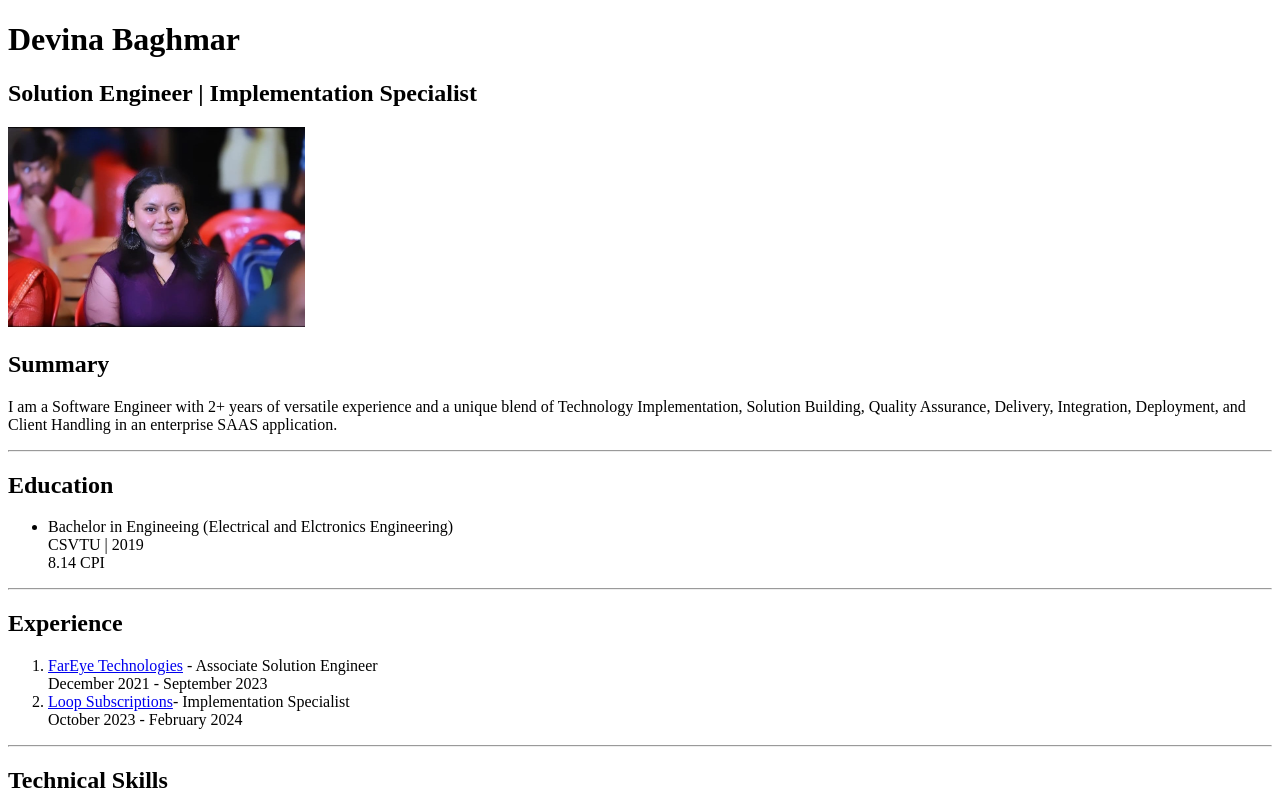
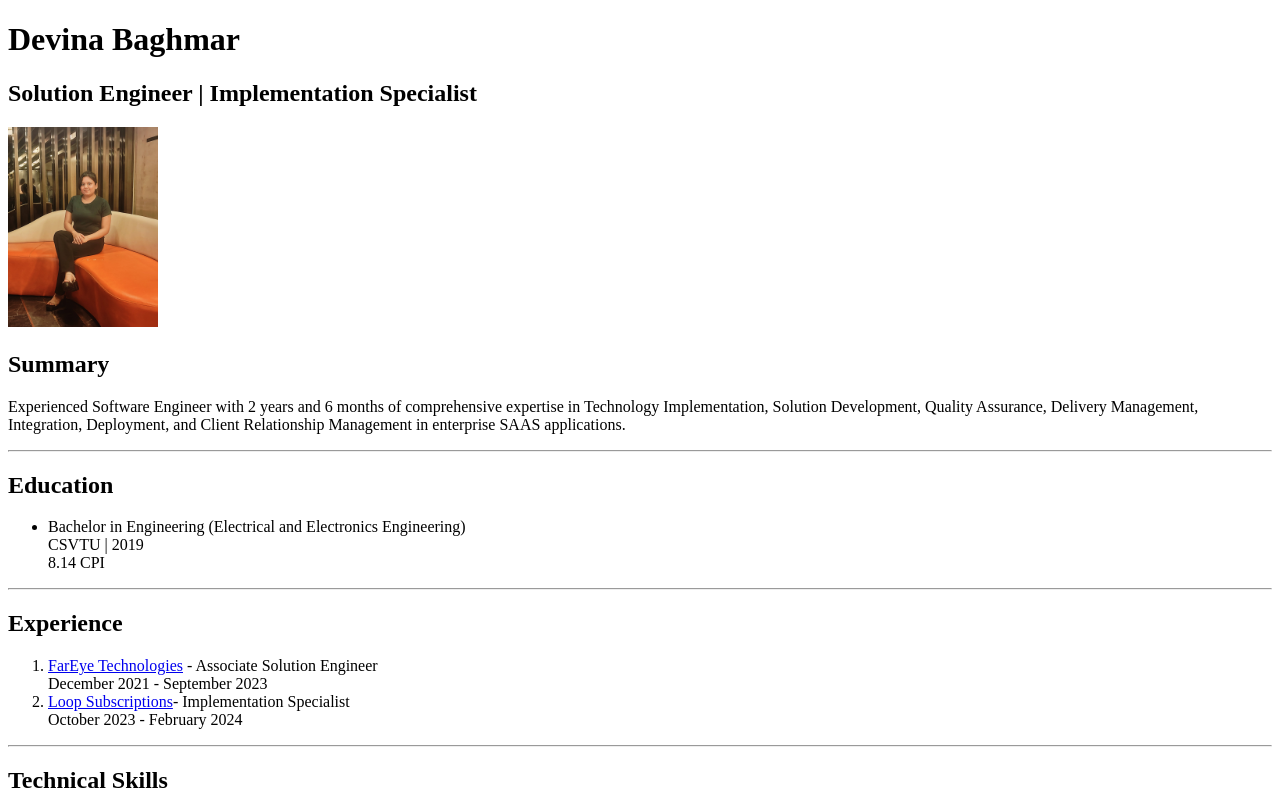
Before and after one commit to devinabaghmar/Online-Resume, a plain HTML site: page index.html in a window 1280 px wide. Shown: the top 800 px of the page. Drawn offline with Linux system fonts and the light colour scheme.

Commit message:
Update index.html

```diff
--- a/index.html
+++ b/index.html
@@ -8,17 +8,15 @@
 <body>
     <h1>Devina Baghmar</h1>
     <h2>Solution Engineer | Implementation Specialist</h2>
-    <img src="./WhatsApp Image 2024-04-11 at 22.33.57.jpeg" height="200" alt="profile photo">
+    <img src="./WhatsApp Image 2024-04-27 at 22.14.01.jpeg" height="200" alt="profile photo">
     <h2>Summary</h2>
-    <p>I am a Software Engineer with 2+ years of versatile experience and a unique blend of Technology Implementation,
-        Solution Building, Quality Assurance, Delivery, Integration, Deployment, and Client Handling in an enterprise SAAS
-        application.
+    <p>Experienced Software Engineer with 2 years and 6 months of comprehensive expertise in Technology Implementation, Solution Development, Quality Assurance, Delivery Management, Integration, Deployment, and Client Relationship Management in enterprise SAAS applications.
     </p>
     <hr />
     <h2>Education</h2>
     <ul>
     <li>
-        Bachelor in Engineeing (Electrical and Elctronics Engineering) <br />
+        Bachelor in Engineering (Electrical and Electronics Engineering) <br />
         CSVTU | 2019<br />
         8.14 CPI
     </li>
```
